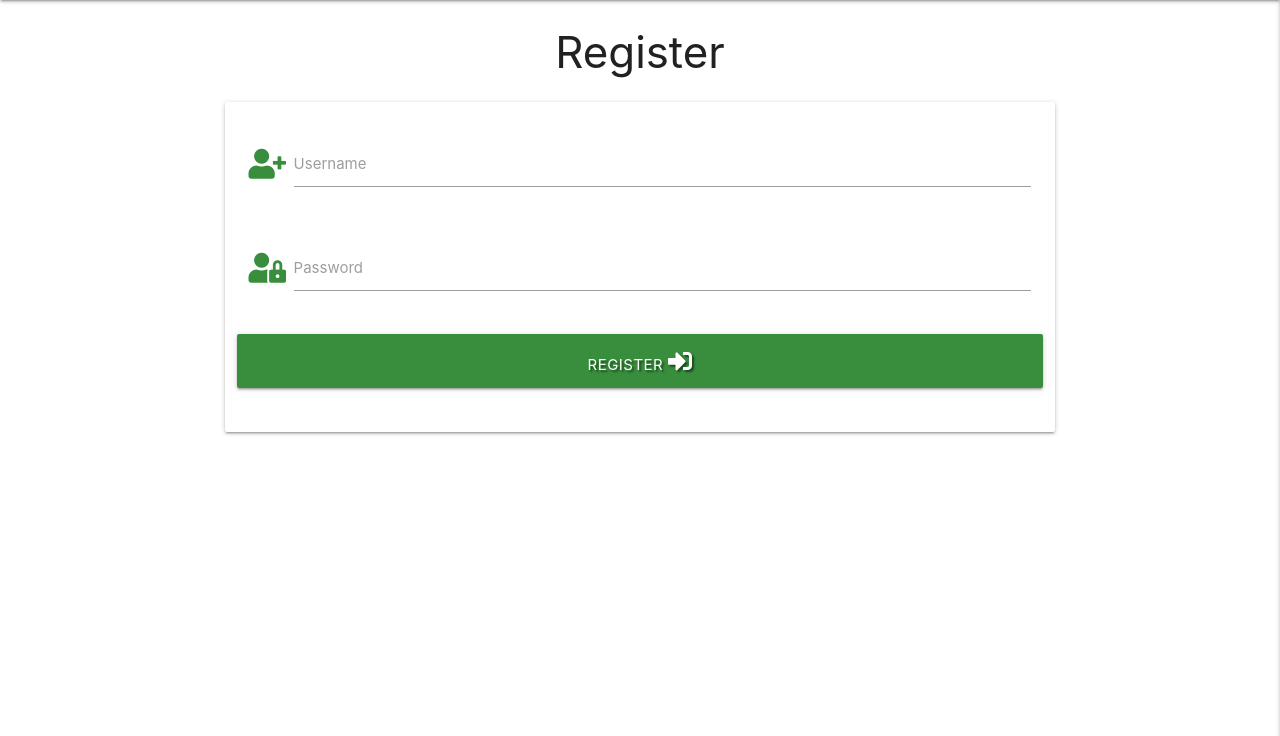
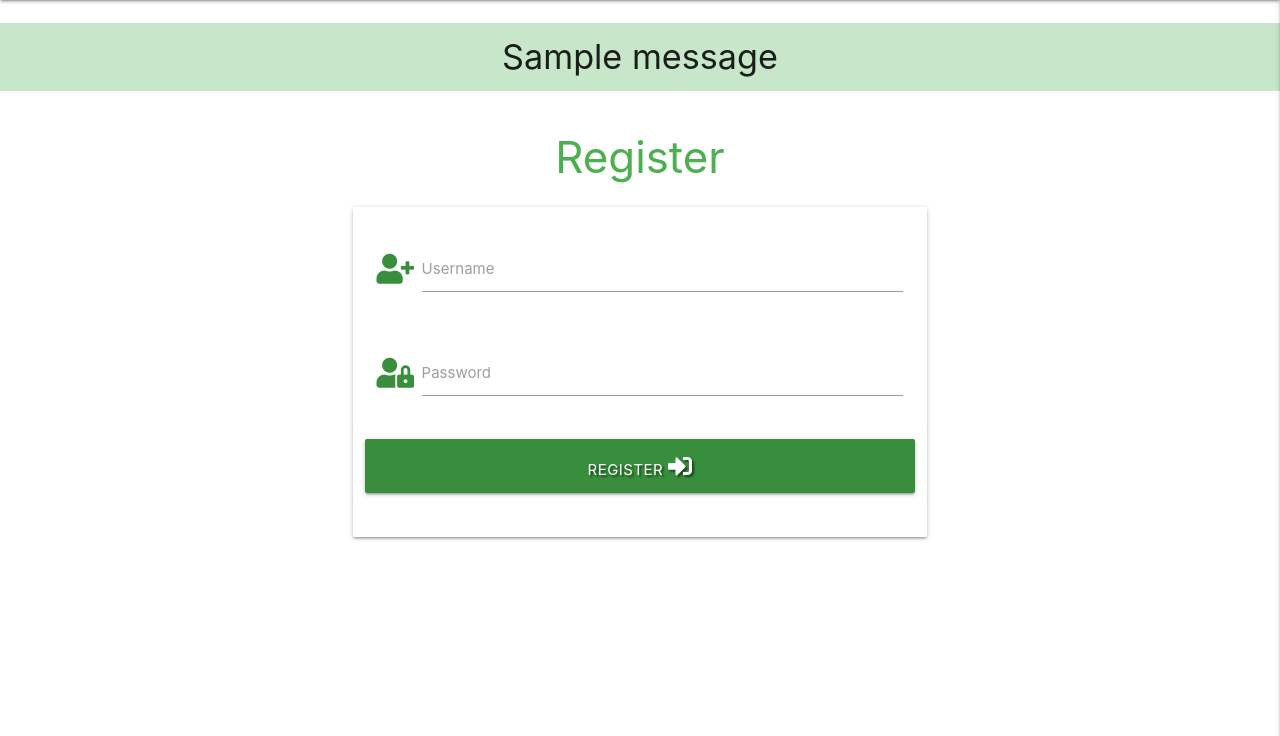
Before and after one commit to thanh-cao/task-manager-flask, a Flask app: page /register in a window 1280 px wide. Shown: the part 64-800 px from the top of the page. Run offline with Flask 2, Linux system fonts and the light colour scheme; one stand-in notice (Sample message) is shown; some libraries are stand-ins or nearby versions.

Commit message:
add register functionality

```diff
--- a/app.py
+++ b/app.py
@@ -1,7 +1,7 @@
 import os
 from flask import (
-                    Flask, flash, render_template,
-                    redirect, request, session, url_for)
+    Flask, flash, render_template,
+    redirect, request, session, url_for)
 from flask_pymongo import PyMongo
 from bson.objectid import ObjectId
 from werkzeug.security import generate_password_hash, check_password_hash
@@ -26,6 +26,23 @@ def get_tasks():
 
 @app.route('/register', methods=['GET', 'POST'])
 def register():
+    if request.method == 'POST':
+        # Check if username already exists in db
+        existing_user = mongo.db.users.find_one(
+            {'username': request.form.get('username').lower()})
+        if existing_user:
+            flash('Username already exists')
+            return redirect(url_for('register'))
+
+        register = {
+            'username': request.form.get('username').lower(),
+            'password': generate_password_hash(request.form.get('password'))
+        }
+        mongo.db.users.insert_one(register)
+
+        # put the new user into 'session' cookie
+        session['user'] = request.form.get('username').lower()
+        flash('Registration successful')
     return render_template('register.html')
 
 
--- a/static/css/styles.css
+++ b/static/css/styles.css
@@ -1,3 +1,7 @@
 .text-shadow {
   text-shadow: 2px 2px 2px rgba(0, 0, 0, 0.5);
 }
+
+.flashes h4 {
+  line-height: 2;
+}
--- a/templates/base.html
+++ b/templates/base.html
@@ -48,9 +48,24 @@
     </ul>
   </header>
 
-  {% block content %}
+  <section>
+    <!-- flash messages -->
+    {% with messages = get_flashed_messages() %}
+    {% if messages %}
+    {% for message in messages %}
+    <div class="row flashes">
+      <h4 class="green lighten-4 center-align">{{ message }}</h4>
+    </div>
+    {% endfor %}
+    {% endif %}
+    {% endwith %}
+  </section>
 
-  {% endblock %}
+  <main class="container">
+    {% block content %}
+
+    {% endblock %}
+  </main>
 
   <script src="https://code.jquery.com/jquery-3.5.1.min.js"
     integrity="sha256-9/aliU8dGd2tb6OSsuzixeV4y/faTqgFtohetphbbj0=" crossorigin="anonymous"></script>
--- a/templates/register.html
+++ b/templates/register.html
@@ -1,6 +1,6 @@
 {% extends 'base.html' %}
 {% block content %}
-<h3 class="center-align">Register</h3>
+<h3 class="center-align green-text">Register</h3>
 
 <div class="row">
   <form class="col s12 m8 offset-m2" method="POST" action="{{ url_for('register') }}">
@@ -9,7 +9,7 @@
       <div class="row">
         <div class="input-field col s12">
           <i class="fas fa-user-plus prefix green-text text-darken-2"></i>
-          <input id="username" name="username" type="text" class="validate">
+          <input id="username" name="username" type="text" minlength="5" maxlength="15" pattern="^[a-zA-Z0-9]{5,15}$" class="validate" required>
           <label for="username">Username</label>
         </div>
       </div>
@@ -17,7 +17,7 @@
       <div class="row">
         <div class="input-field col s12">
           <i class="fas fa-user-lock prefix green-text text-darken-2"></i>
-          <input id="password" name="password" type="password" class="validate">
+          <input id="password" name="password" type="password" minlength="5" maxlength="15" pattern="^[a-zA-Z0-9]{5,15}$" class="validate" required>
           <label for="password">Password</label>
         </div>
       </div>
```
